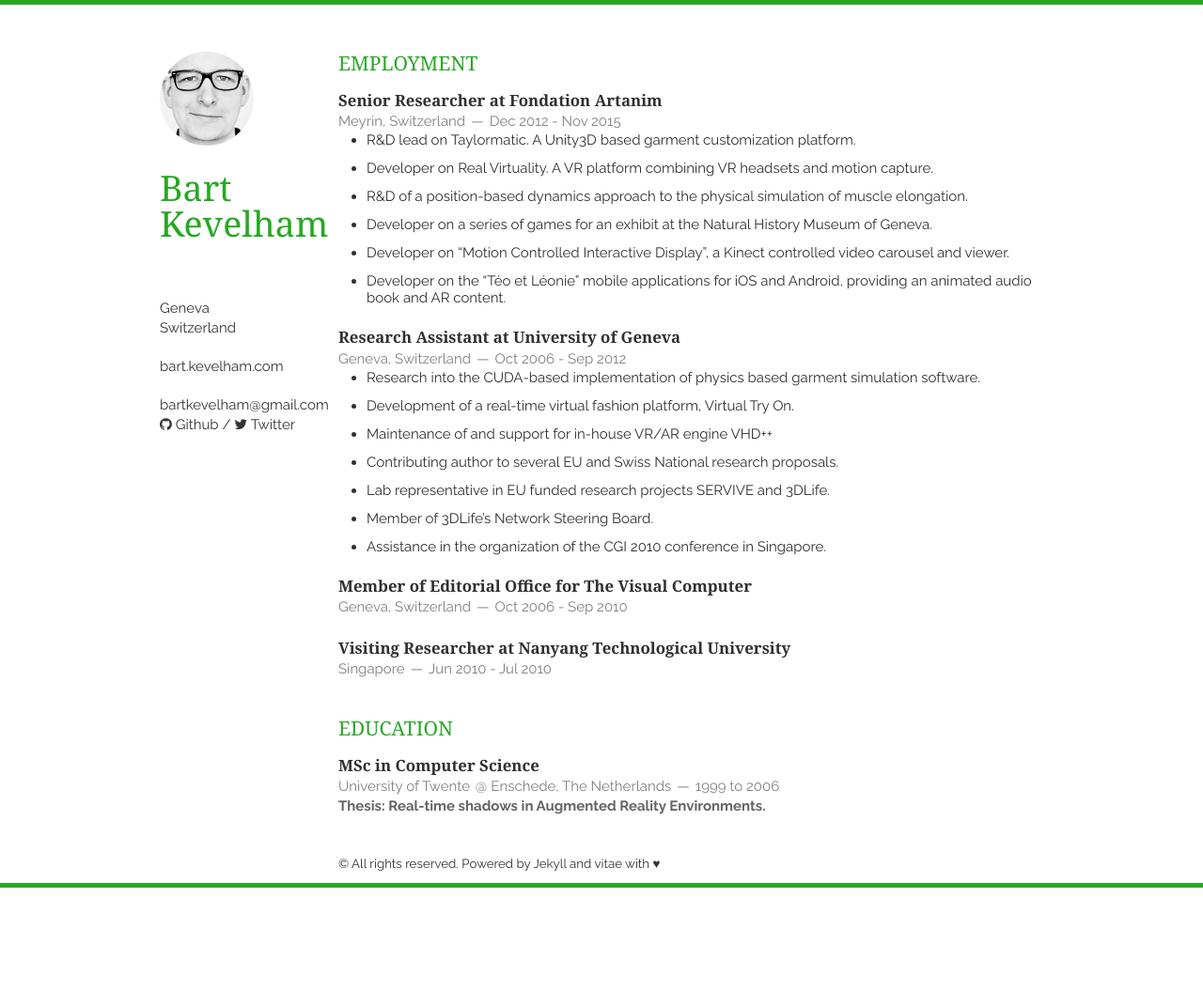
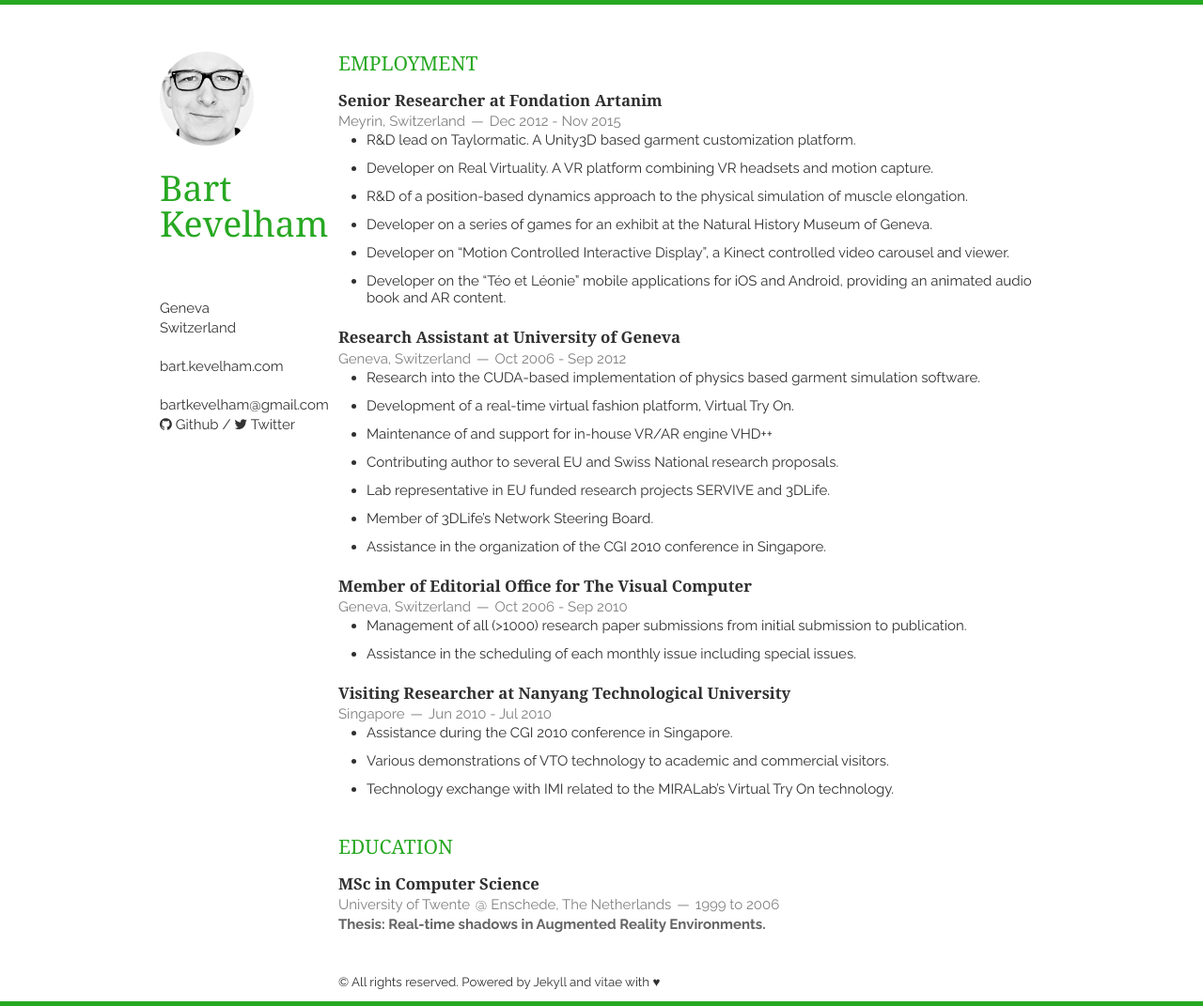
Before and after one commit to bkevelham/bkevelham.github.io, a Jekyll site: the page built from index.html, in a window 1280 px wide. Shown: the whole page at 94% size. Built offline with Jekyll 4.4.1, drawn with Linux system fonts in a browser that asks for light colours; nearby versions of some CDN libraries; Markdown is read by kramdown in place of the engine named in the settings; the list of posts is cut into pages by our own code; before the commit the page ends 945 px from its top, so only the background shows below that.

Commit message:
Add relevant TVCJ and NTU info

```diff
--- a/_includes/employment.html
+++ b/_includes/employment.html
@@ -34,11 +34,20 @@
             <h1>Member of Editorial Office for The Visual Computer</h1>
             <span><address>Geneva, Switzerland</address><time>Oct 2006 - Sep 2010</time></span>
         </header>
+		<ul class="disc">
+			<li>Management of all (>1000) research paper submissions from initial submission to publication.</li>
+			<li>Assistance in the scheduling of each monthly issue including special issues.</li>
+		</ul>
     </article>
     <article>
         <header>
             <h1>Visiting Researcher at Nanyang Technological University</h1>
             <span><address>Singapore</address><time>Jun 2010 - Jul 2010</time></span>
         </header>
+		<ul class="disc">
+			<li>Assistance during the CGI 2010 conference in Singapore.</li>
+			<li>Various demonstrations of VTO technology to academic and commercial visitors.</li>
+			<li>Technology exchange with IMI related to the MIRALab’s Virtual Try On technology.</li>
+		</ul>
     </article>
 </section>
```
